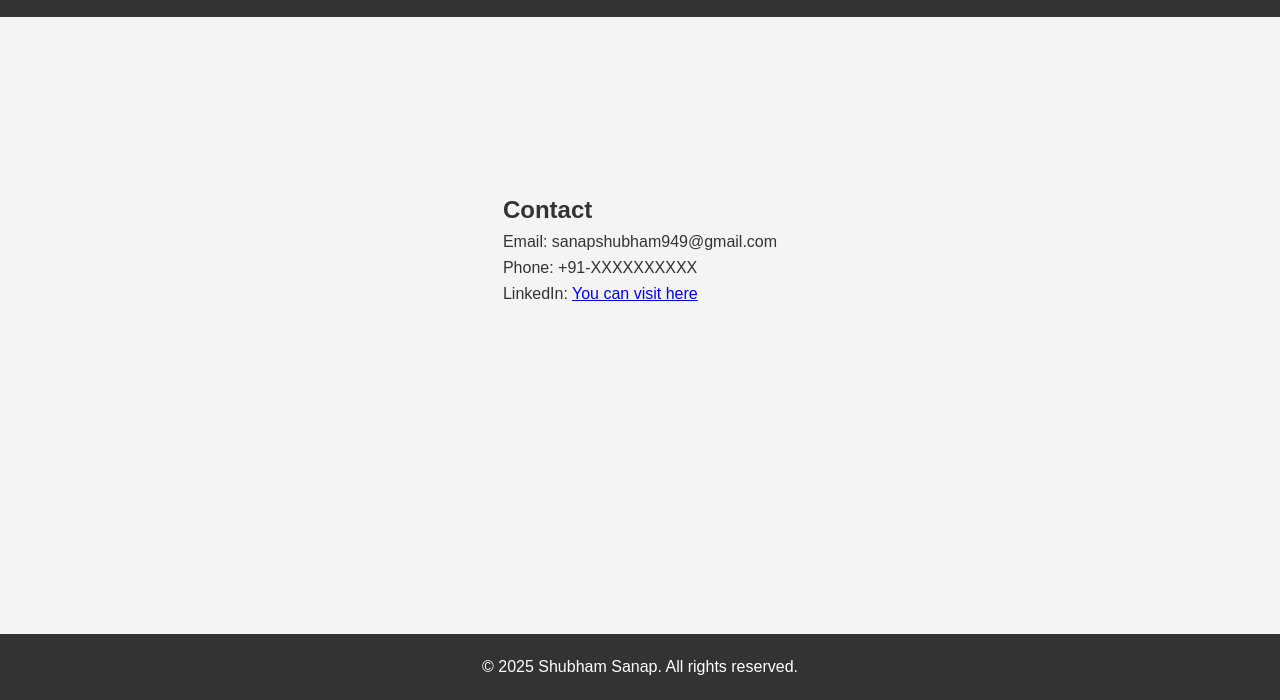
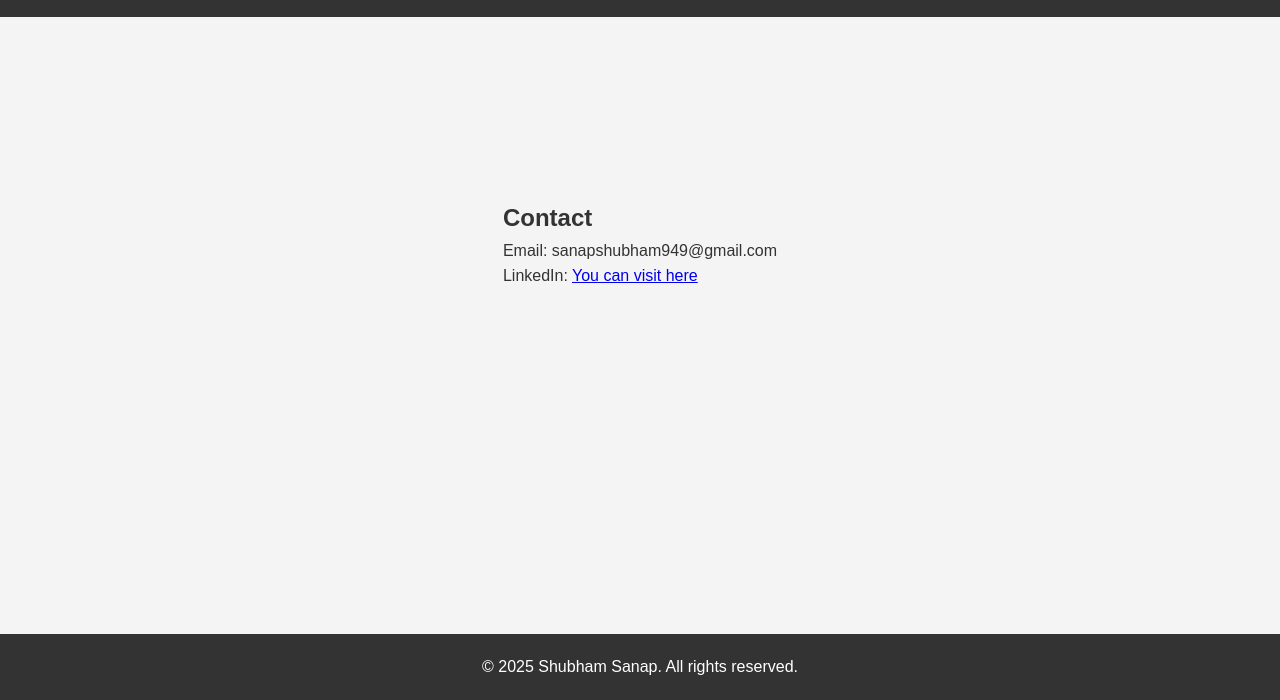
Before and after one commit to sanapshubham516/Portfolio, a plain HTML site: page contact.html in a window 1280 px wide. Shown: the part 100-800 px from the top of the page. Drawn offline with Linux system fonts and the light colour scheme.

Commit message:
Update contact.html

```diff
--- a/contact.html
+++ b/contact.html
@@ -16,7 +16,7 @@
     <section id="contact">
       <h2>Contact</h2>
       <p>Email: sanapshubham949@gmail.com</p>
-      <p>Phone: +91-XXXXXXXXXX</p>
+     <!-- <p>Phone: +91-XXXXXXXXXX</p> -->
       <p>LinkedIn: <a href="https://www.linkedin.com/in/shubham-sanap-543735219" target="_blank">You can visit here</a></p>
     </section>
 
```
